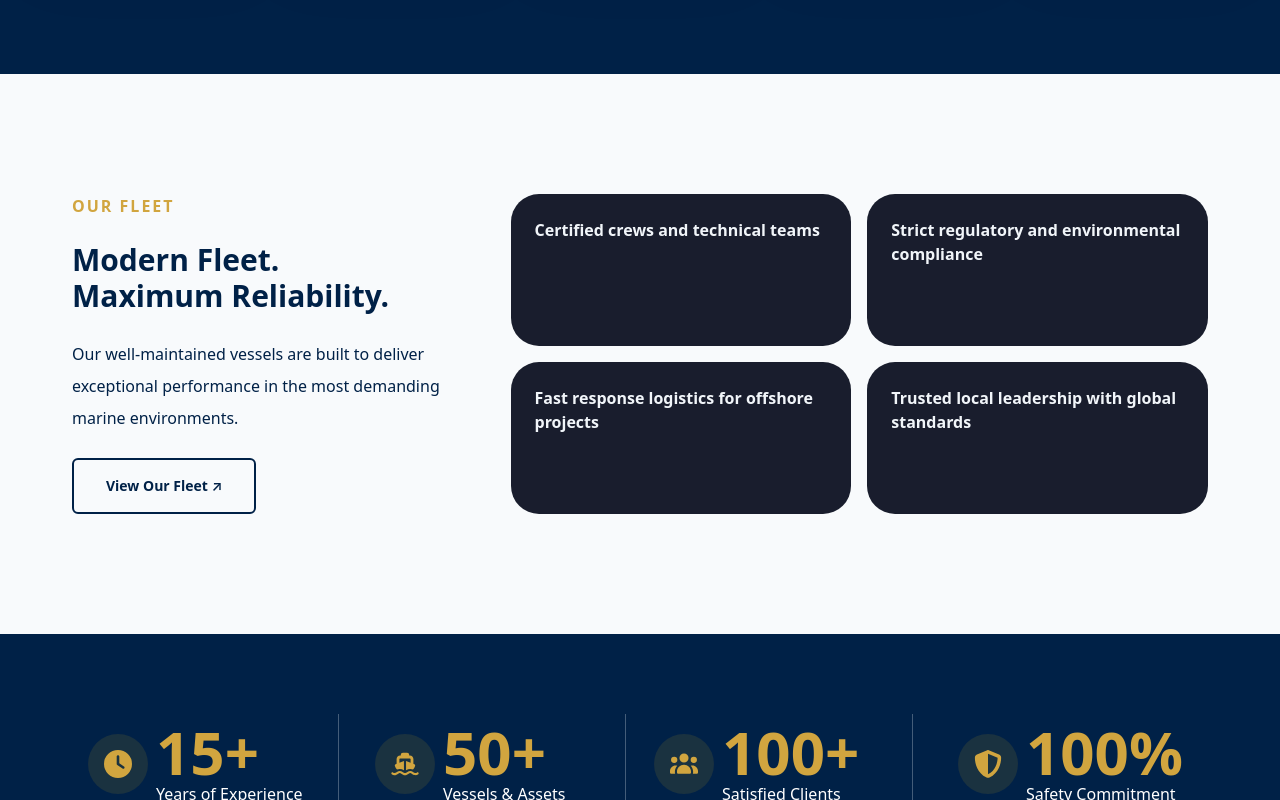
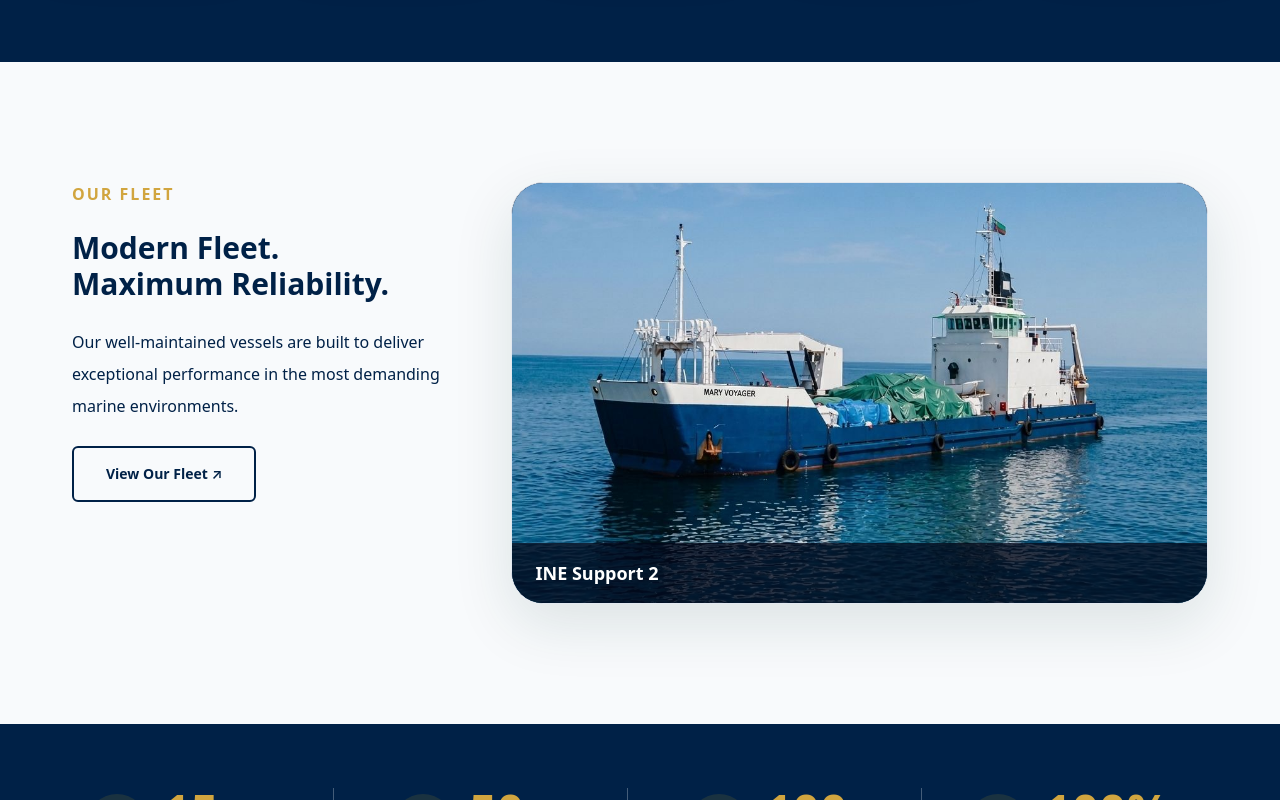
Before and after one commit to victorNwosu-Edusive/ineoilmaritimeservices, a React (Vite) app: page / in a window 1280 px wide. Shown: the part 2000-2800 px from the top of the page. Built offline with nearby package versions, Linux system fonts and the light colour scheme; a web font is replaced by a local one.

Commit message:
refactor: update Navbar and page components for improved layout and styling

```diff
--- a/src/pages/About.jsx
+++ b/src/pages/About.jsx
@@ -11,7 +11,7 @@ const fadeSettings = {
 function About() {
   return (
     <div className="space-y-16 pb-20">
-      <motion.section {...fadeSettings} className="mx-5 relative overflow-hidden rounded-[40px] bg-slate-950 text-white shadow-brand">
+      <motion.section {...fadeSettings} className="mx-3 relative overflow-hidden rounded-b-[40px] bg-slate-950 text-white shadow-brand">
         <div className="absolute inset-0">
                   <img src={officeImage} alt="Maritime operations image" className="h-full w-full object-cover" />
                   <div className="absolute inset-0 bg-brand-dark/85 mix-blend-multiply" />
@@ -31,7 +31,7 @@ function About() {
       </motion.section>
 
       <motion.section {...fadeSettings} className="grid gap-10 lg:grid-cols-2">
-        <div className="rounded-[32px] border border-slate-200 bg-[#023e8a] p-10 text-white shadow-brand">
+        <div className="rounded-[32px] border border-slate-200 bg-[#002147] p-10 text-white shadow-brand">
           <p className="text-sm uppercase tracking-[2px] font-bold text-brand-gold">Our Mission</p>
           <h2 className="mt-4 text-3xl font-semibold">Maximize asset value through safe, efficient vessel management.</h2>
           <p className="mt-6 text-base leading-8 text-slate-200">
--- a/src/pages/Home.jsx
+++ b/src/pages/Home.jsx
@@ -1,3 +1,4 @@
+import { useEffect, useState } from 'react'
 import { motion } from 'framer-motion'
 import { FontAwesomeIcon } from '@fortawesome/react-fontawesome'
 import { Headset, Ship, ShieldCheck, LifeBuoy } from 'lucide-react';
@@ -6,6 +7,8 @@ import { Link } from 'react-router-dom'
 import heroImage from '../images/IMG-20260609-WA0013.jpg'
 import showcaseImage from '../images/aboutimage.png'
 import officeImage from '../images/IMG-20260609-WA0014.jpg'
+import fleetImage1 from '../images/IMG-20260609-WA0015.jpg'
+import fleetImage2 from '../images/IMG-20260609-WA0016.jpg'
 
 const fadeSettings = {
   initial: { opacity: 0, y: 36 },
@@ -67,14 +70,24 @@ const services = [
   }
 ]
 
-const advantagePoints = [
-  'Certified crews and technical teams',
-  'Strict regulatory and environmental compliance',
-  'Fast response logistics for offshore projects',
-  'Trusted local leadership with global standards'
+const fleetSlides = [
+  { src: heroImage, title: 'INE Support 1' },
+  { src: officeImage, title: 'INE Support 2' },
+  { src: fleetImage1, title: 'INE Support 3' },
+  { src: fleetImage2, title: 'INE Support 4' }
 ]
 
 function Home() {
+  const [activeSlide, setActiveSlide] = useState(0)
+
+  useEffect(() => {
+    const interval = setInterval(() => {
+      setActiveSlide((current) => (current + 1) % fleetSlides.length)
+    }, 4500)
+
+    return () => clearInterval(interval)
+  }, [])
+
   return (
     <div>
       <motion.section {...fadeSettings} className="relative mx-0 overflow-hidden shadow-brand">
@@ -196,7 +209,7 @@ function Home() {
             const Icon = item.icon
             const isFontAwesome = Icon && Icon.iconName
             return (
-              <div key={item.title} className="rounded-[32px] border border-[#2776ea]/20 bg-white/5 text-white p-4 shadow-brand transition hover:-translate-y-1 hover:shadow-xl">
+              <div key={item.title} className="rounded-[32px] border border-[#2776ea]/20 bg-[#01152c51] text-white p-4 shadow-brand transition hover:-translate-y-1 hover:shadow-xl">
                 <div className="inline-flex h-14 w-14 items-center justify-center p-10 text-white bg-white/5 rounded-full shadow-sm">
                   {isFontAwesome ? (
                     <FontAwesomeIcon icon={Icon} className="h-9 w-9 text-white" />
@@ -204,7 +217,7 @@ function Home() {
                     <Icon className="h-6 w-6 text-white" />
                   )}
                 </div>
-                <h3 className="mt-6 text-xl font-semibold text-white">{item.title}</h3>
+                <h3 className="mt-6 text-xl font-semibold leading-6 text-white">{item.title}</h3>
                 <p className="mt-4 text-sm leading-5 text-white">{item.description}</p>
               </div>
             )
@@ -229,54 +242,72 @@ function Home() {
                 </Link>
 
           </div>
-          <div className="grid gap-4 sm:grid-cols-2">
-            {advantagePoints.map((item) => (
-              <div key={item} className="rounded-[28px] bg-slate-950/90 p-6 text-slate-100">
-                <p className="font-semibold">{item}</p>
-              </div>
-            ))}
+          <div className="relative overflow-hidden rounded-[32px] border border-slate-200 bg-slate-950/95 shadow-brand">
+            <div className="relative h-[420px]">
+              {fleetSlides.map((slide, index) => (
+                <div
+                  key={slide.title}
+                  className={`absolute inset-0 transition-opacity duration-700 ${index === activeSlide ? 'opacity-100 z-10' : 'opacity-0 z-0'}`}
+                >
+                  <img src={slide.src} alt={slide.title} className="h-full w-full object-cover" />
+                  <div className="absolute inset-x-0 bottom-0 bg-slate-950/75 px-6 py-4">
+                    <p className="text-lg font-semibold text-white">{slide.title}</p>
+                  </div>
+                </div>
+              ))}
+            </div>
+            <div className="absolute inset-x-0 bottom-4 flex justify-center gap-2">
+              {fleetSlides.map((_, index) => (
+                <button
+                  key={index}
+                  onClick={() => setActiveSlide(index)}
+                  className={`h-2.5 w-2.5 rounded-full transition-colors ${index === activeSlide ? 'bg-brand-gold' : 'bg-white/40 hover:bg-white'}`}
+                  aria-label={`Show slide ${index + 1}`}
+                />
+              ))}
+            </div>
           </div>
         </div>
       </motion.section>
 
-      <motion.section {...fadeSettings} className="bg-[#002147] p-20 text-black mt-20">
-            <div className="grid lg:grid-cols-4 gap-7">
-              <div className="flex items-center p-2 gap-2 lg:border-r border-slate-200/30">
+      <motion.section {...fadeSettings} className="bg-[#002147] p-12 sm:p-16 text-black mt-20">
+            <div className="grid gap-6 sm:grid-cols-2 lg:grid-cols-4">
+              <div className="flex flex-col items-center justify-center text-center gap-4 lg:flex-row lg:text-left lg:items-center lg:border-r lg:border-slate-200/30">
                 <div className="inline-flex p-4 items-center justify-center rounded-full bg-brand-gold/10 text-brand-gold">
                   <FontAwesomeIcon icon={faClock} className="h-7 w-7" />
                 </div>
                 <div>
-                  <p className="text-6xl text-brand-gold font-bold">15+</p>
+                  <p className="text-5xl text-brand-gold font-bold">15+</p>
                   <p className="text-white">Years of Experience</p>
                 </div>
               </div>
 
-              <div className="flex items-center p-2 gap-2 lg:border-r border-slate-200/30 ">
+              <div className="flex flex-col items-center justify-center text-center gap-4 lg:flex-row lg:text-left lg:items-center lg:border-r lg:border-slate-200/30">
                 <div className="inline-flex p-4 items-center justify-center rounded-full bg-brand-gold/10 text-brand-gold">
                   <FontAwesomeIcon icon={faShip} className="h-7 w-7" />
                 </div>
                 <div>
-                  <p className="text-6xl text-brand-gold font-bold">50+</p>
+                  <p className="text-5xl text-brand-gold font-bold">50+</p>
                   <p className="text-white">Vessels & Assets</p>
                 </div>
               </div>
 
-              <div className="flex items-center gap-2 lg:border-r border-slate-200/30">
+              <div className="flex flex-col items-center justify-center text-center gap-4  lg:flex-row lg:text-left lg:items-center lg:border-r lg:border-slate-200/30">
                 <div className="inline-flex p-4 items-center justify-center rounded-full bg-brand-gold/10 text-brand-gold">
                   <FontAwesomeIcon icon={faUsers} className="h-7 w-7" />
                 </div>
                 <div>
-                  <p className="text-6xl text-brand-gold font-bold">100+</p>
+                  <p className="text-5xl text-brand-gold font-bold">100+</p>
                   <p className="text-white">Satisfied Clients</p>
                 </div>
               </div>
 
-              <div className="flex p-2 items-center justify-center gap-2">
+              <div className="flex flex-col items-center justify-center text-center gap-4 lg:flex-row lg:text-left lg:items-center">
                 <div className="inline-flex p-4 items-center justify-center rounded-full bg-brand-gold/10 text-brand-gold">
                   <FontAwesomeIcon icon={faShieldAlt} className="h-7 w-7" />
                 </div>
                 <div>
-                  <p className="text-6xl text-brand-gold font-bold">100%</p>
+                  <p className="text-5xl text-brand-gold font-bold">100%</p>
                   <p className="text-white">Safety Commitment</p>
                 </div>
               </div>
--- a/src/pages/Services.jsx
+++ b/src/pages/Services.jsx
@@ -43,7 +43,7 @@ function Services() {
     <div className="space-y-16 pb-10">
       <motion.section
         {...fadeSettings}
-        className="mx-5 relative overflow-hidden rounded-[40px] bg-slate-950 text-white shadow-brand"
+        className="mx-3 relative overflow-hidden rounded-b-[40px] bg-slate-950 text-white shadow-brand"
       >
         <div className="absolute inset-0">
           <img src={serviceHero} alt="Offshore vessels and maritime logistics" className="h-full w-full object-cover" />
@@ -67,7 +67,7 @@ function Services() {
       <motion.section {...fadeSettings} className="mx-4 grid gap-6 lg:grid-cols-3">
         {serviceCards.map((service) => (
           <div key={service.title} className="rounded-[32px] border border-slate-200 bg-white p-8 shadow-brand transition hover:-translate-y-1 hover:shadow-xl">
-            <div className="inline-flex h-14 w-14 items-center justify-center rounded-full bg-brand-gold/10 text-brand-gold shadow-sm">
+            <div className="inline-flex h-14 w-14 items-center justify-center rounded-full bg-[#002147] text-[#f8c007] shadow-sm">
               <FontAwesomeIcon icon={service.icon} className="h-6 w-6" />
             </div>
             <h2 className="mt-6 text-2xl font-semibold text-slate-950">{service.title}</h2>
--- a/tailwind.config.js
+++ b/tailwind.config.js
@@ -9,7 +9,6 @@ module.exports = {
       colors: {
         brand: {
           dark: '#002147',
-          forest: '#134230',
           gold: '#ffbf00',
           slate: '#f8faf7'
         }
```
Also changed, not shown: src/components/Navbar.jsx (+6 -4 lines), src/pages/Contact.jsx (+13 -6 lines).
